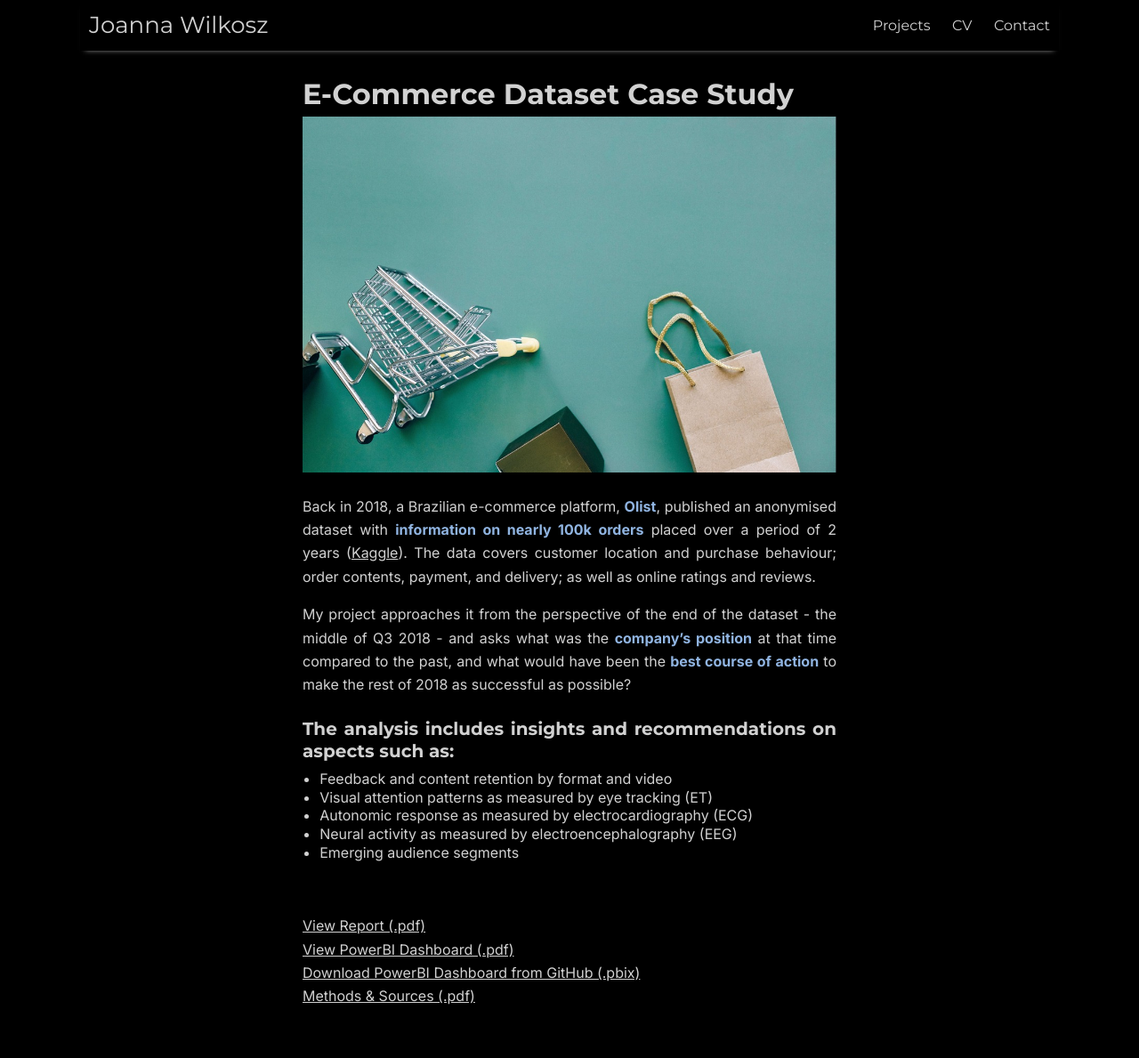
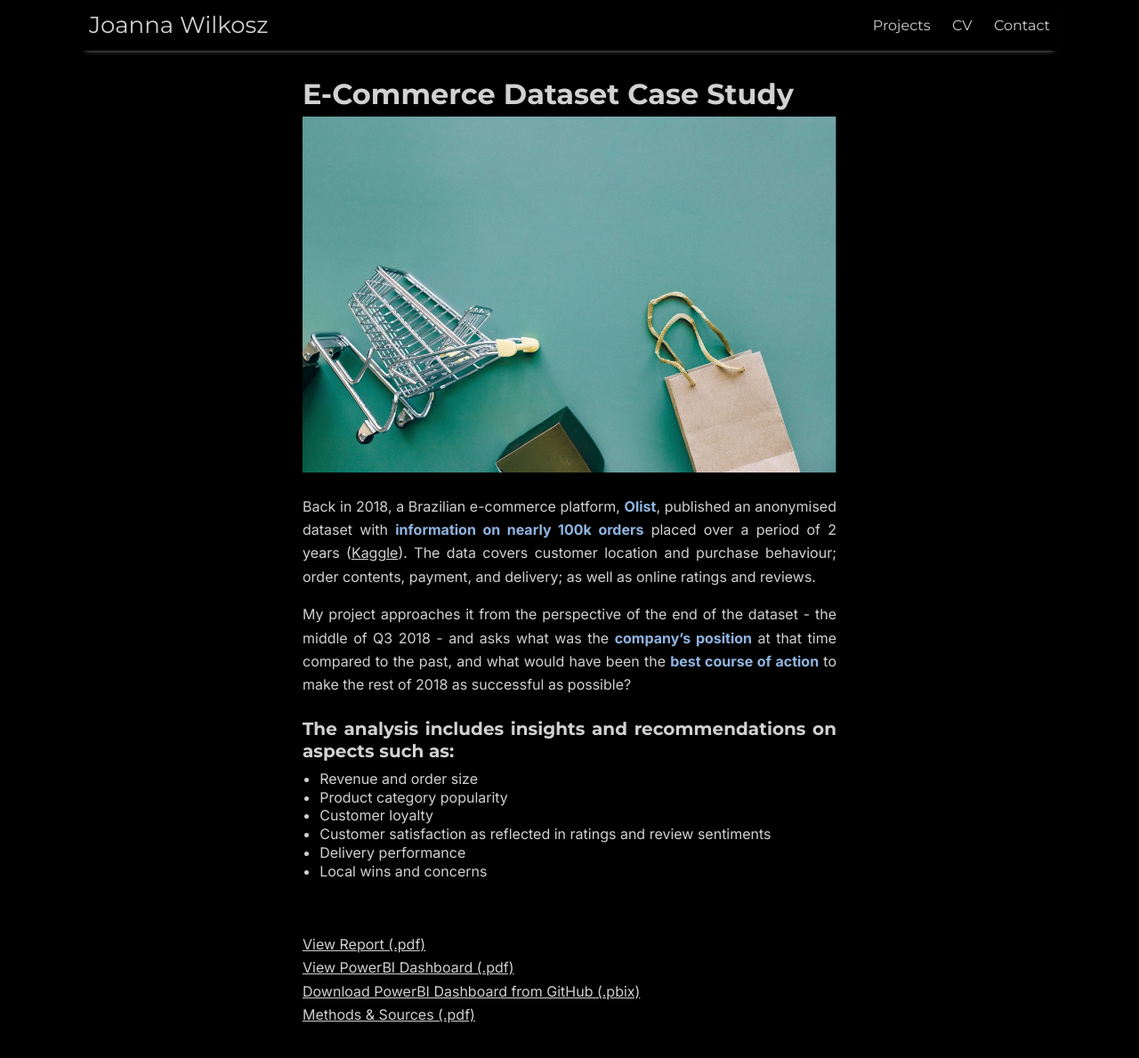
Before and after one commit to joanna-wi/joanna-wi.github.io, a Jekyll site: the page built from _projects/project-1.md, in a window 1280 px wide and 1225 px high. Shown: the top 1189 px of the window at 89% size. Built offline with Jekyll 4.4.1, drawn with Linux system fonts in a browser that asks for light colours; nearby versions of some CDN libraries.

Commit message:
Update project-1.md

```diff
--- a/_projects/project-1.md
+++ b/_projects/project-1.md
@@ -19,11 +19,12 @@ My project approaches it from the perspective of the end of the dataset - the mi
 ### The analysis includes insights and recommendations on aspects such as:
 
 <ul class="project-list">
-  <li>Feedback and content retention by format and video</li>
-  <li>Visual attention patterns as measured by eye tracking (ET)</li>
-  <li>Autonomic response as measured by electrocardiography (ECG)</li>
-  <li>Neural activity as measured by electroencephalography (EEG)</li>
-  <li>Emerging audience segments</li>
+  <li>Revenue and order size</li>
+  <li>Product category popularity</li>
+  <li>Customer loyalty</li>
+  <li>Customer satisfaction as reflected in ratings and review sentiments</li>
+  <li>Delivery performance</li>
+  <li>Local wins and concerns</li>
 </ul>
 
 <br>
```
